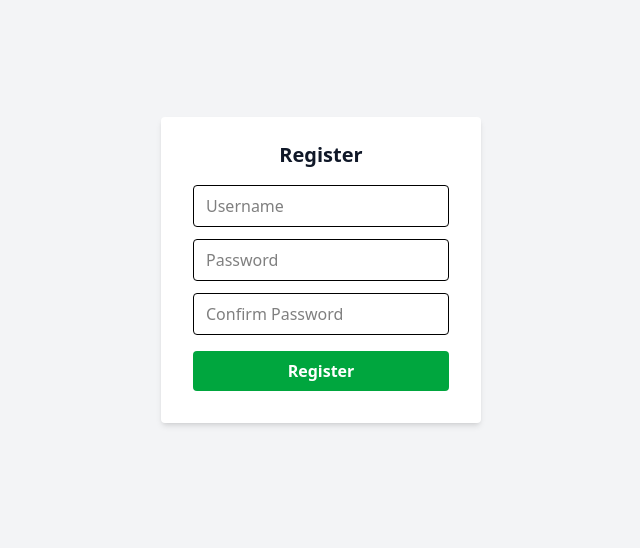
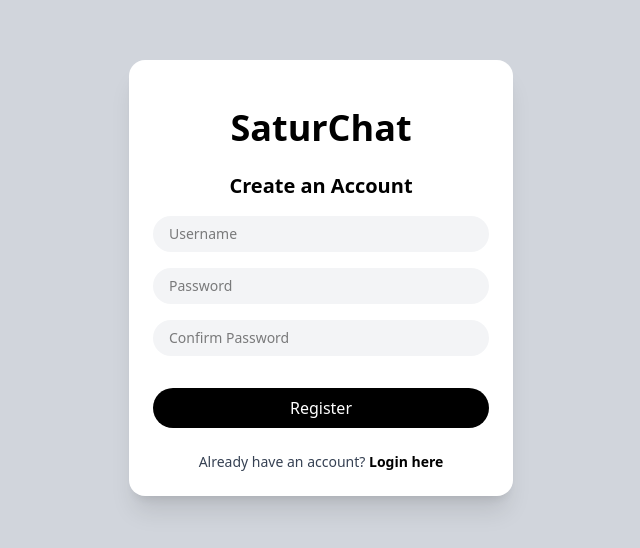
Before and after one commit to AbhishekSrikanth/saturchat-frontend, a React (Vite) app: page /register in a window 1280 px wide. Shown: the part 122-670 px from the top of the page, without its empty margins (319-959 px from the left). Built offline with nearby package versions, Linux system fonts and the light colour scheme; no server answers.

Commit message:
refactor(RegisterPage): enhance UI layout and styling for improved user experience

```diff
--- a/src/pages/RegisterPage.jsx
+++ b/src/pages/RegisterPage.jsx
@@ -39,45 +39,57 @@ export default function RegisterPage() {
   };
 
   return (
-    <div className="flex items-center justify-center h-screen bg-gray-100 dark:bg-gray-900">
+    <div className="flex items-center justify-center h-screen bg-gray-300 px-4">
       <form
         onSubmit={handleSubmit}
-        className="bg-white dark:bg-gray-800 shadow-md rounded px-8 pt-6 pb-8 mb-4 w-80"
+        className="bg-white rounded-2xl shadow-xl p-6 w-full max-w-sm space-y-4"
       >
-        <h2 className="text-xl font-bold mb-4 text-center text-gray-900 dark:text-white">
-          Register
-        </h2>
-        {error && <p className="text-red-500 text-sm mb-2">{error}</p>}
+        <h1 className="text-4xl  my-6 font-black text-center text-black">SaturChat</h1>
+        <h2 className="text-xl my-4 font-bold text-center text-black">Create an Account</h2>
+        {error && <p className="text-red-500 text-sm text-center">{error}</p>}
+
         <input
           type="text"
           placeholder="Username"
           value={username}
           onChange={(e) => setUsername(e.target.value)}
           required
-          className="mb-3 px-3 py-2 w-full rounded border dark:bg-gray-700 dark:text-white"
+          className="w-full px-4 py-2 bg-gray-100 rounded-full text-sm outline-none"
         />
+
         <input
           type="password"
           placeholder="Password"
           value={password1}
           onChange={(e) => setPassword1(e.target.value)}
           required
-          className="mb-3 px-3 py-2 w-full rounded border dark:bg-gray-700 dark:text-white"
+          className="w-full px-4 py-2 bg-gray-100 rounded-full text-sm outline-none"
         />
+
         <input
           type="password"
           placeholder="Confirm Password"
           value={password2}
           onChange={(e) => setPassword2(e.target.value)}
           required
-          className="mb-4 px-3 py-2 w-full rounded border dark:bg-gray-700 dark:text-white"
+          className="w-full px-4 py-2 bg-gray-100 rounded-full text-sm outline-none"
         />
+
         <button
           type="submit"
-          className="w-full bg-green-600 hover:bg-green-700 text-white font-semibold py-2 px-4 rounded"
+          className="w-full mt-4 bg-black hover:bg-gray-800 text-white font-medium py-2 rounded-full transition"
         >
           Register
         </button>
+        <p className="text-sm text-center text-gray-700 mt-2">
+          Already have an account?{' '}
+          <span
+            onClick={() => navigate('/login')}
+            className="font-semibold text-black cursor-pointer hover:underline"
+          >
+            Login here
+          </span>
+        </p>
       </form>
     </div>
   );
```
